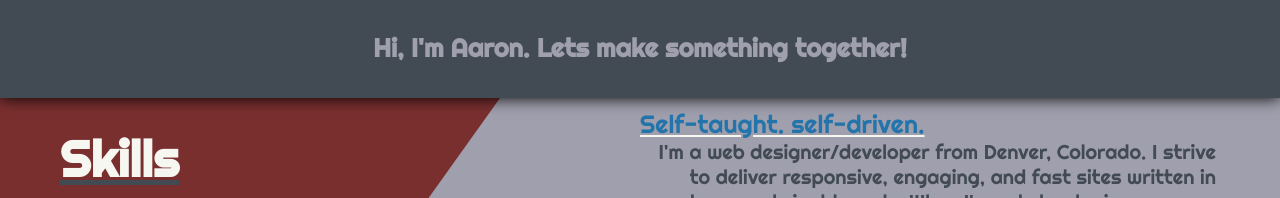
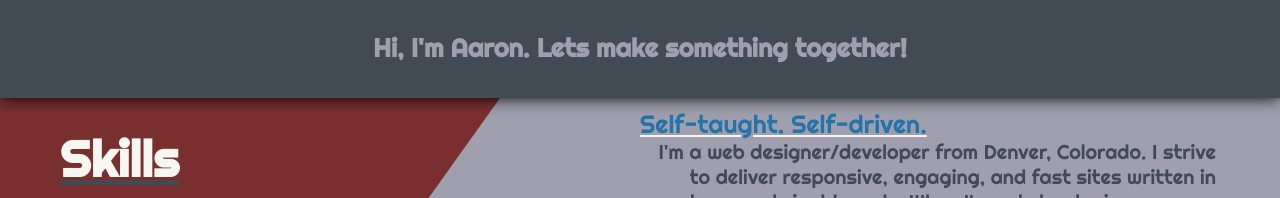
Before and after one commit to AaronMikeBonetti/Portfolio, a React (Create React App) app: page / in a window 1280 px wide. Shown: the part 802-1000 px from the top of the page. Built offline with nearby package versions, Linux system fonts and the light colour scheme.

Commit message:
fixed some responsiveness issues

```diff
--- a/src/components/About Section/About.js
+++ b/src/components/About Section/About.js
@@ -12,7 +12,7 @@ import "./about-queries.scss"
 
         <div className="about__content__container">
           <p>
-            <span>Self-taught. self-driven. </span>
+            <span>Self-taught. Self-driven. </span>
          I'm a web designer/developer from Denver, Colorado. I strive to deliver responsive, engaging, and fast sites written in clean, sustainable code. When I'm not developing, you can find me honing my skills at the skatepark or pushing my limits at the parkour gym.  </p>
         </div>
 
--- a/src/components/About Section/about.scss
+++ b/src/components/About Section/about.scss
@@ -35,7 +35,7 @@
         .about__bottom__triangle{
             position: absolute;
             z-index: 0;
-            top:1250px;
+            top: 1250px;
             width: 100%;
             height: 400px;
             background: $primary;
```
